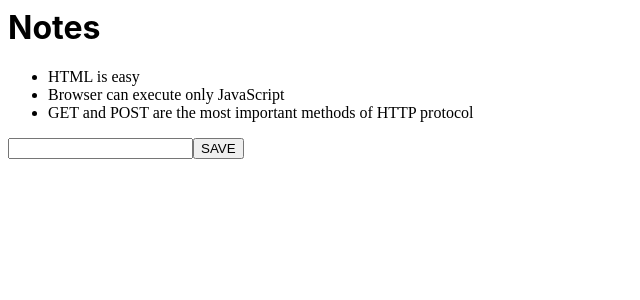
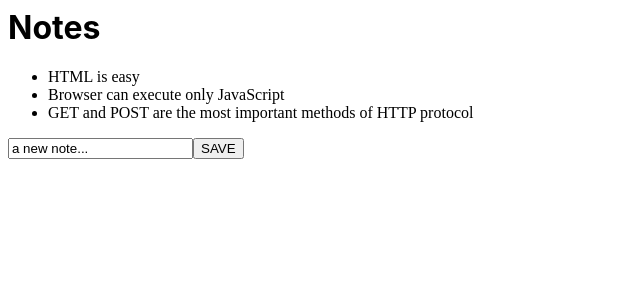
Before and after one commit to richi-coder/Rendering-a-Collection---REACT-HELSINKI-PART-2, a React (Create React App) app: page / in a window 1280 px wide. Shown: the top 300 px of the page, without its empty margins (0-640 px from the left). Built offline with nearby package versions, Linux system fonts and the light colour scheme.

Commit message:
Adding more state for input

```diff
--- a/src/App.js
+++ b/src/App.js
@@ -5,6 +5,9 @@ import { useState } from 'react'
 
 const App = (props) => {
   const [notes, setNotes] = useState(props.notes);
+  const [newNote, setNewNote] = useState(
+    'a new note...'
+  )
 
   const addNote = (event) => {
     event.preventDefault();
@@ -20,7 +23,7 @@ const App = (props) => {
         )}
       </ul>
       <form onSubmit={addNote}>
-        <input />
+        <input value={newNote}/>
         <button type="submit">SAVE</button>
       </form>
     </div>
```
